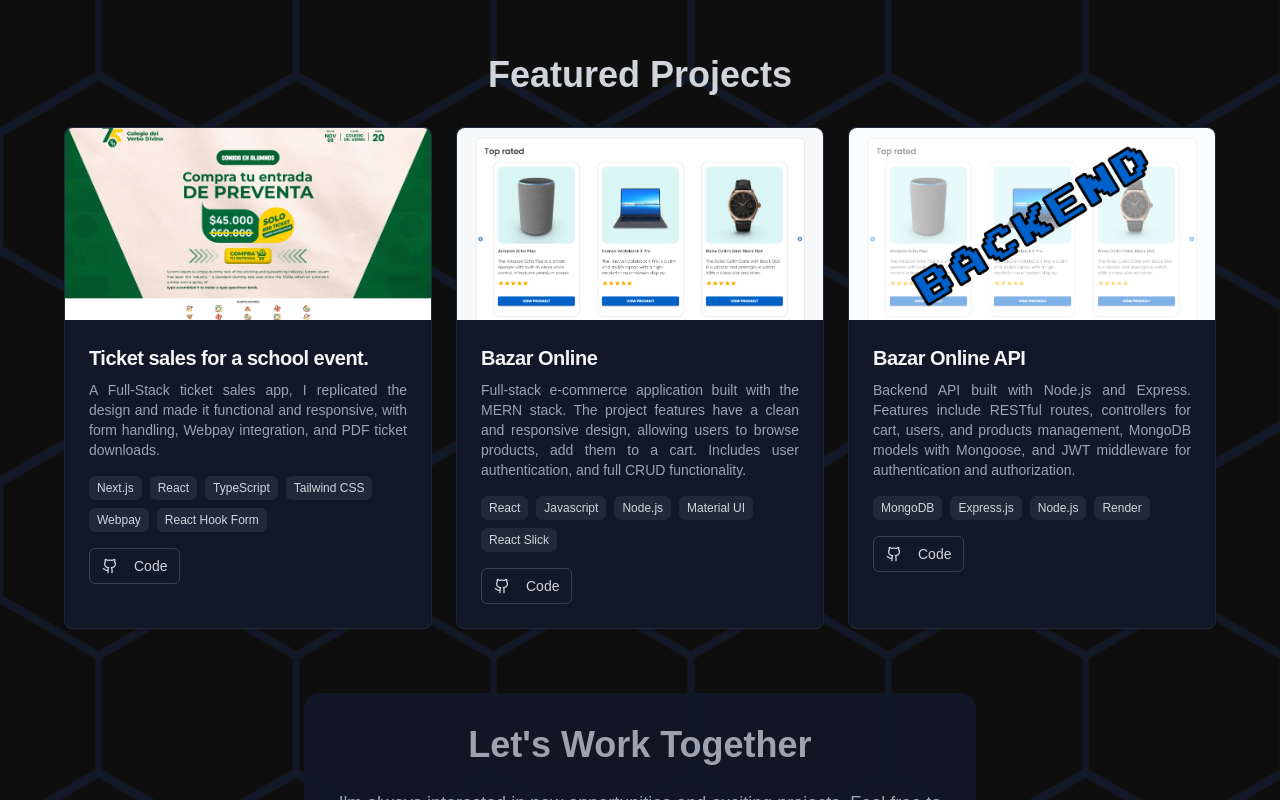
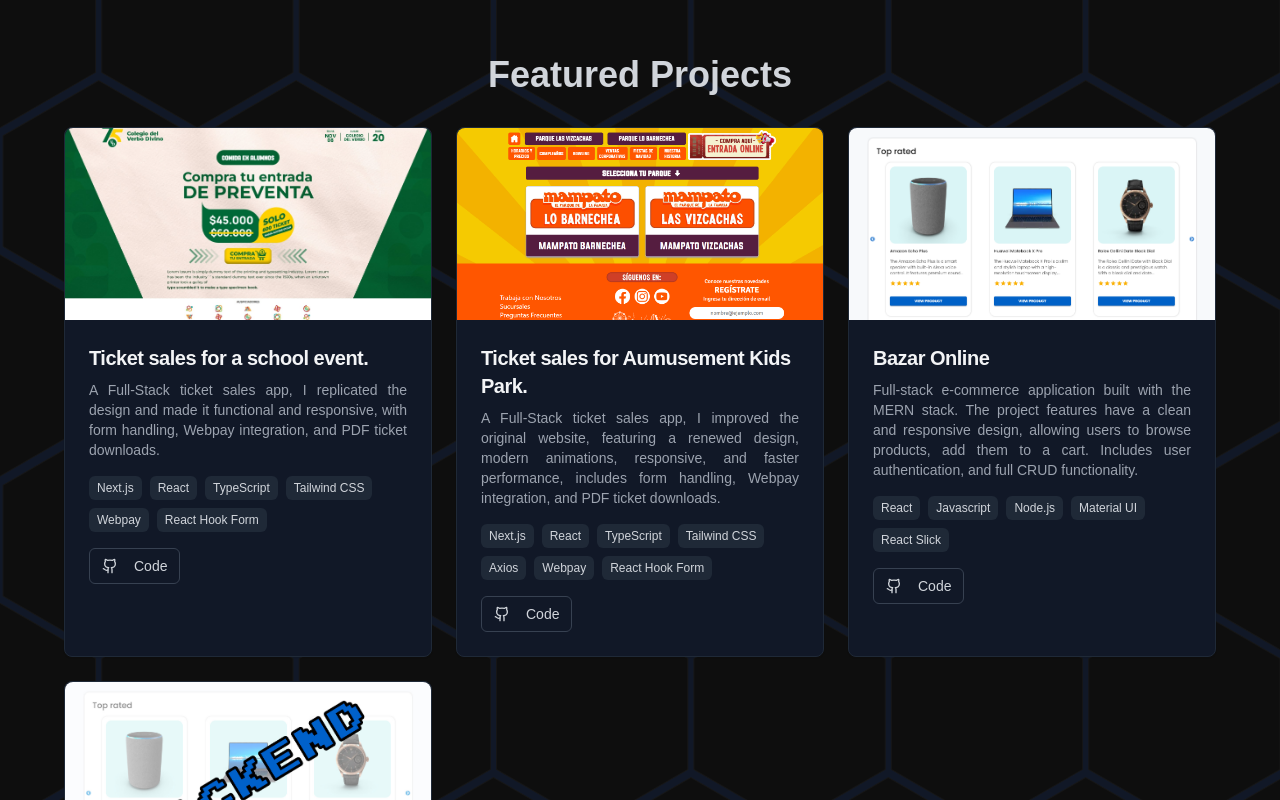
Before and after one commit to hetsiro/portfolio, a Next.js app: page / in a window 1280 px wide. Shown: the part 680-1480 px from the top of the page. Built offline with nearby package versions, Linux system fonts and the light colour scheme.

Commit message:
feat: add new project to list

```diff
--- a/app/page.tsx
+++ b/app/page.tsx
@@ -45,6 +45,23 @@ export default function Portfolio() {
       ],
       github: "disabled",
       demo: "https://cvd-comida-ex-alumnos-bsik.vercel.app/compra-tu-preventa/preventa",
+    },
+    {
+      title: "Ticket sales for Aumusement Kids Park.",
+      description:
+        "A Full-Stack ticket sales app, I improved the original website, featuring a renewed design, modern animations, responsive, and faster performance, includes form handling, Webpay integration, and PDF ticket downloads.",
+      image: "/projects/mampato.png",
+      technologies: [
+        "Next.js",
+        "React",
+        "TypeScript",
+        "Tailwind CSS",
+        "Axios",
+        "Webpay",
+        "React Hook Form",
+      ],
+      github: "disabled",
+      demo: "https://mampato-tickets.vercel.app",
     },
     {
       title: "Bazar Online",
--- a/components/SplineExample.tsx
+++ /dev/null
@@ -1,26 +0,0 @@
-"use client";
-
-import SplineScene from './SplineScene';
-
-export default function SplineExample() {
-  return (
-    <section className="container mx-auto px-4 py-16">
-      <div className="max-w-6xl mx-auto">
-        <h2 className="text-3xl md:text-4xl font-bold text-center mb-8 text-gray-300">
-          3D Experience
-        </h2>
-        <div className="bg-gray-900/85 rounded-2xl p-8">
-          <div className="h-96 w-full">
-            <SplineScene
-              sceneUrl="https://prod.spline.design/your-scene-url/scene.splinecode"
-              className="w-full h-full rounded-lg"
-            />
-          </div>
-          <p className="text-center text-gray-400 mt-4">
-            Interactúa con la escena 3D usando tu mouse
-          </p>
-        </div>
-      </div>
-    </section>
-  );
-}
```
Also changed, not shown: public/projects/mampato.png (added).
